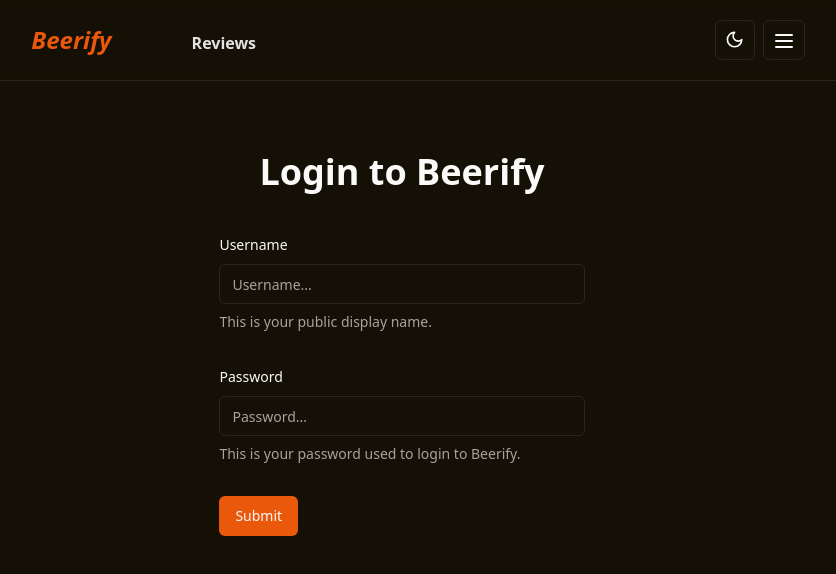
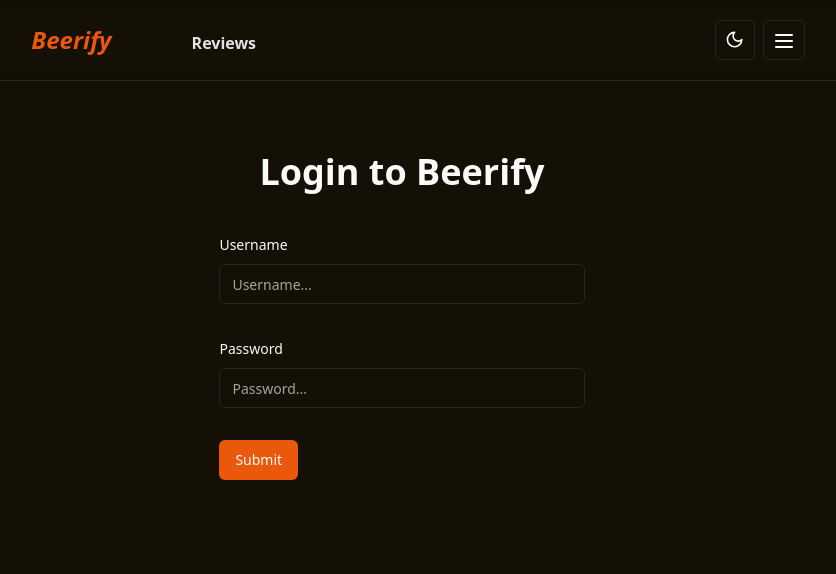
Before and after one commit to KaarleJ/Beerify, a React (Vite) app in the folder client/: page /login in a window 1280 px wide. Shown: the top 574 px of the page, without its empty margins (238-1074 px from the left). Built offline with nearby package versions, Linux system fonts and the light colour scheme.

Commit message:
Interface segragation between logind and register form.

```diff
--- a/client/src/components/forms/RegisterForm.tsx
+++ b/client/src/components/AuthForm.tsx/AuthForm.tsx
@@ -1,9 +1,6 @@
-import registerSchema from '@/lib/schemas/loginSchema';
 import { zodResolver } from '@hookform/resolvers/zod';
 import { useForm } from 'react-hook-form';
 import { z } from 'zod';
-import useAuth from '@/hooks/useAuth';
-import { useNavigate } from 'react-router-dom';
 
 import { Button } from '@/components/ui/button';
 import {
@@ -16,27 +13,38 @@
 } from '@/components/ui/form';
 import { Input } from '@/components/ui/input';
 
-const RegisterForm = () => {
-  const navigate = useNavigate();
-  const { register, isLoading } = useAuth();
+type FormSchema = z.ZodObject<
+  {
+    username: z.ZodString;
+    password: z.ZodString;
+  },
+  'strip',
+  z.ZodTypeAny,
+  {
+    username: string;
+    password: string;
+  },
+  {
+    username: string;
+    password: string;
+  }
+>;
 
-  const form = useForm<z.infer<typeof registerSchema>>({
-    resolver: zodResolver(registerSchema),
+interface AuthFormProps {
+  formSchema: FormSchema
+  onSubmit: (values: z.infer<FormSchema>) => void;
+  loading?: boolean;
+}
+
+const AuthForm = ({ formSchema, onSubmit, loading }: AuthFormProps) => {
+
+  const form = useForm<z.infer<FormSchema>>({
+    resolver: zodResolver(formSchema),
     defaultValues: {
       username: '',
       password: '',
     },
   });
-
-  const onSubmit = async (values: z.infer<typeof registerSchema>) => {
-    const { username, password } = values;
-    try {
-      await register(username, password);
-      navigate('/');
-    } catch (error) {
-      console.error(error);
-    }
-  };
 
   return (
     <Form {...form}>
@@ -61,16 +69,16 @@
             <FormItem>
               <FormLabel>Password</FormLabel>
               <FormControl>
-                <Input placeholder="Password..." type='password' {...field} />
+                <Input placeholder="Password..." type="password" {...field} />
               </FormControl>
               <FormMessage />
             </FormItem>
           )}
         />
-        <Button type="submit" disabled={isLoading}>Submit</Button>
+        <Button type="submit" disabled={loading}>Submit</Button>
       </form>
     </Form>
   );
 };
 
-export default RegisterForm;
+export default AuthForm;
--- /dev/null
+++ b/client/src/components/AuthForm.tsx/LoginForm.tsx
@@ -0,0 +1,27 @@
+import loginSchema from '@/lib/schemas/loginSchema';
+import { z } from 'zod';
+import useAuth from '@/hooks/useAuth';
+import { useNavigate } from 'react-router-dom';
+import AuthForm from './AuthForm';
+
+
+const LoginForm = () => {
+  const { login, isLoading } = useAuth();
+  const navigate = useNavigate();
+
+
+  const onSubmit = async (values: z.infer<typeof loginSchema>) => {
+    try {
+      await login(values.username, values.password);
+      navigate('/');
+    } catch (error) {
+      console.error(error);
+    }
+  };
+
+  return (
+    <AuthForm formSchema={loginSchema} onSubmit={onSubmit} loading={isLoading} />
+  );
+};
+
+export default LoginForm;
--- /dev/null
+++ b/client/src/components/AuthForm.tsx/RegisterForm.tsx
@@ -0,0 +1,27 @@
+import registerSchema from '@/lib/schemas/loginSchema';
+import { z } from 'zod';
+import useAuth from '@/hooks/useAuth';
+import { useNavigate } from 'react-router-dom';
+import AuthForm from './AuthForm';
+
+
+const RegisterForm = () => {
+  const navigate = useNavigate();
+  const { register, isLoading } = useAuth();
+
+  const onSubmit = async (values: z.infer<typeof registerSchema>) => {
+    const { username, password } = values;
+    try {
+      await register(username, password);
+      navigate('/');
+    } catch (error) {
+      console.error(error);
+    }
+  };
+
+  return (
+    <AuthForm onSubmit={onSubmit} formSchema={registerSchema} loading={isLoading}/>
+  );
+};
+
+export default RegisterForm;
--- a/client/src/components/forms/LoginForm.tsx
+++ /dev/null
@@ -1,82 +0,0 @@
-import loginSchema from '@/lib/schemas/loginSchema';
-import { zodResolver } from '@hookform/resolvers/zod';
-import { useForm } from 'react-hook-form';
-import { z } from 'zod';
-import useAuth from '@/hooks/useAuth';
-import { useNavigate } from 'react-router-dom';
-
-import { Button } from '@/components/ui/button';
-import {
-  Form,
-  FormControl,
-  FormDescription,
-  FormField,
-  FormItem,
-  FormLabel,
-  FormMessage,
-} from '@/components/ui/form';
-import { Input } from '@/components/ui/input';
-
-const LoginForm = () => {
-  const { login } = useAuth();
-  const navigate = useNavigate();
-
-  const form = useForm<z.infer<typeof loginSchema>>({
-    resolver: zodResolver(loginSchema),
-    defaultValues: {
-      username: '',
-      password: '',
-    },
-  });
-
-  const onSubmit = async (values: z.infer<typeof loginSchema>) => {
-    try {
-      await login(values.username, values.password);
-      navigate('/');
-    } catch (error) {
-      console.error(error);
-    }
-  };
-
-  return (
-    <Form {...form}>
-      <form onSubmit={form.handleSubmit(onSubmit)} className="space-y-8">
-        <FormField
-          control={form.control}
-          name="username"
-          render={({ field }) => (
-            <FormItem>
-              <FormLabel>Username</FormLabel>
-              <FormControl>
-                <Input placeholder="Username..." {...field} />
-              </FormControl>
-              <FormDescription>
-                This is your public display name.
-              </FormDescription>
-              <FormMessage />
-            </FormItem>
-          )}
-        />
-        <FormField
-          control={form.control}
-          name="password"
-          render={({ field }) => (
-            <FormItem>
-              <FormLabel>Password</FormLabel>
-              <FormControl>
-                <Input placeholder="Password..." type="password" {...field} />
-              </FormControl>
-              <FormDescription>
-                This is your password used to login to Beerify.
-              </FormDescription>
-              <FormMessage />
-            </FormItem>
-          )}
-        />
-        <Button type="submit">Submit</Button>
-      </form>
-    </Form>
-  );
-};
-
-export default LoginForm;
--- a/client/src/views/Login.tsx
+++ b/client/src/views/Login.tsx
@@ -1,4 +1,4 @@
-import LoginForm from '@/components/forms/LoginForm';
+import LoginForm from '@/components/AuthForm.tsx/LoginForm';
 
 const Login = () => {
   return (
--- a/client/src/views/Register.tsx
+++ b/client/src/views/Register.tsx
@@ -1,4 +1,4 @@
-import RegisterForm from '@/components/forms/RegisterForm';
+import RegisterForm from '@/components/AuthForm.tsx/RegisterForm';
 
 const Register = () => {
   return (
```
